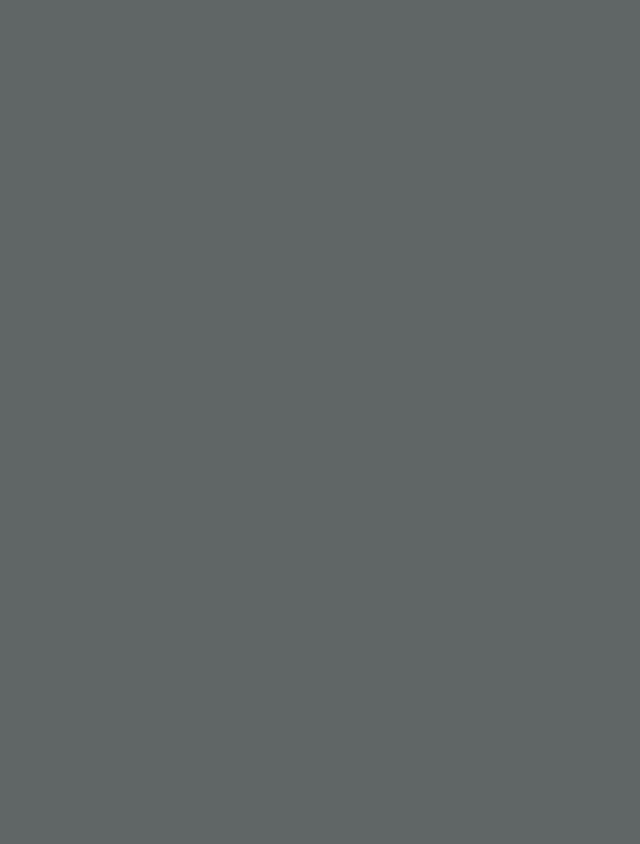
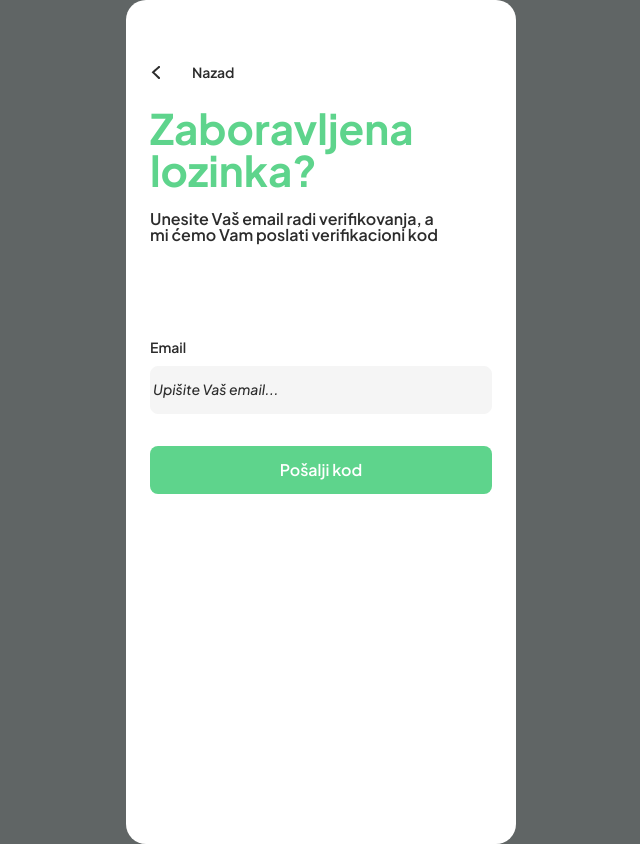
Before and after one commit to VladaTasic987/DriveGreen, a React (Vite) app in the folder DriveGreen/: page /forgot in a window 1280 px wide. Before the commit this address had no page. Shown: the whole page, without its empty margins (319-959 px from the left). Before the commit the page ends 800 px from the top, so only its background shows below. Built offline with nearby package versions, Linux system fonts and the light colour scheme.

Commit message:
feat: forgot password email UI

```diff
--- a/DriveGreen/src/App.scss
+++ b/DriveGreen/src/App.scss
@@ -14,3 +14,4 @@ body {
 @import "./assets/LoginComponents/Wellcome";
 @import "./assets/LoginComponents/Login";
 @import "./assets/LoginComponents/Register";
+@import "./assets/LoginComponents/ForgotPasswordEmail";
--- /dev/null
+++ b/DriveGreen/src/assets/LoginComponents/ForgotPasswordEmail.jsx
@@ -0,0 +1,37 @@
+import arrowBack from '../Images/ArrowBack.png';
+import { Link } from 'react-router-dom';
+
+export function ForgotPasswordEmail() {
+    return (
+        <div id="forgot-password-container">
+
+            <div className="forgot-password-header">
+                <img src={arrowBack} alt='arrow-back' />
+                <Link
+                    to="/"
+                    className='link-to-welcome'
+                >
+                    Nazad
+                </Link>
+            </div>
+
+            <div className="forgot-title">
+                <h1>Zaboravljena lozinka?</h1>
+                <p>Unesite Vaš email radi verifikovanja, a mi ćemo Vam poslati verifikacioni kod</p>
+            </div>
+
+            <div className="forgot-input-email">
+                <label>
+                    Email
+                    <br />
+                    <input
+                        type="text"
+                        placeholder='Upišite Vaš email...'
+                    />
+                </label>
+            </div>
+
+            <button className="send-code">Pošalji kod</button>
+        </div>
+    )
+}
--- a/DriveGreen/src/assets/LoginComponents/Login.jsx
+++ b/DriveGreen/src/assets/LoginComponents/Login.jsx
@@ -2,7 +2,7 @@ import { Link } from 'react-router-dom';
 import arrowBack from '../Images/ArrowBack.png';
 import googleIcon from '../Images/GoogleIcon.png';
 
-export function Login () {
+export function Login() {
 
     return (
         <div id='login-card'>
@@ -47,7 +47,11 @@ export function Login () {
                 </label>
             </div>
 
+            <Link
+                to="/forgot">
                 <h4>Zaboravljena lozinka</h4>
+            </Link>
+
 
             <button className='login-button'>Prijavi se</button>
 
--- /dev/null
+++ b/DriveGreen/src/assets/LoginComponents/_ForgotPasswordEmail.scss
@@ -0,0 +1,105 @@
+#forgot-password-container {
+    width: 390px;
+    min-height: 844px;
+    border-radius: 20px;
+    background-color: #ffffff;
+    display: flex;
+    flex-direction: column;
+    position: relative;
+
+    .forgot-password-header {
+        width: 100%;
+        display: flex;
+        align-items: center;
+        gap: 12px;
+        margin-top: 65px;
+        margin-left: 25px;
+    }
+
+    .link-to-welcome {
+        font-family: Plus Jakarta Sans;
+        font-weight: 600;
+        font-size: 14px;
+        line-height: 100%;
+        color: #2c2c2c;
+        text-decoration: none;
+        margin-left: 20px;
+    }
+
+    .forgot-title {
+        width: 100%;
+        padding-left: 24px;
+        margin-top: 28px;
+    }
+
+    .forgot-title h1 {
+        font-family: Plus Jakarta Sans;
+        font-weight: 700;
+        font-size: 42px;
+        line-height: 100%;
+        color: #5ed48c;
+    }
+
+    .forgot-title p {
+        font-family: Plus Jakarta Sans;
+        font-weight: 600;
+        font-size: 16px;
+        line-height: 100%;
+        margin-top: 20px;
+        color: #2c2c2c;
+        word-wrap: break-word;
+        padding-right: 5px;
+        width: 300px;
+    }
+
+    .forgot-input-email {
+        width: 100%;
+        display: flex;
+        justify-content: center;
+        align-items: center;
+        margin-top: 97px;
+    }
+
+    .forgot-input-email label {
+        font-family: Plus Jakarta Sans;
+        font-weight: 600;
+        font-size: 14px;
+        line-height: 100%;
+        color: #2c2c2c;
+    }
+
+    .forgot-input-email input {
+        width: 342px;
+        height: 48px;
+        border-radius: 8px;
+        background-color: #f5f5f5;
+        border: 1px solid #f5f5f5;
+        margin-top: 12px;
+    }
+
+    .forgot-input-email input::placeholder {
+        font-family: Plus Jakarta Sans;
+        font-weight: 500;
+        font-style: italic;
+        font-size: 14px;
+        color: #2c2c2c;
+        line-height: 100%;
+    }
+
+    .send-code {
+        height: 48px;
+        width: 342px;
+        border-radius: 8px;
+        background-color: #5ed48c;
+        border: none;
+        font-family: Plus Jakarta Sans;
+        font-weight: 600;
+        font-size: 16px;
+        line-height: 100%;
+        color: #ffffff;
+        cursor: pointer;
+        margin-top: 32px;
+        margin-left: auto;
+        margin-right: auto;
+    }
+}
--- a/DriveGreen/src/assets/LoginComponents/_Login.scss
+++ b/DriveGreen/src/assets/LoginComponents/_Login.scss
@@ -1,4 +1,3 @@
-
 #login-card {
     width: 390px;
     height: 844px;
@@ -36,7 +35,7 @@
 
     }
 
-    .login-title h1{
+    .login-title h1 {
         font-family: Plus Jakarta Sans;
         font-weight: 700;
         font-size: 42px;
--- a/DriveGreen/src/assets/Router.jsx
+++ b/DriveGreen/src/assets/Router.jsx
@@ -3,13 +3,15 @@ import { Routes, Route } from 'react-router-dom';
 import { Wellcome } from './LoginComponents/Wellcome';
 import { Login } from './LoginComponents/Login';
 import { Register } from './LoginComponents/Register';
+import { ForgotPasswordEmail } from './LoginComponents/ForgotPasswordEmail';
 
-export function AppRoutes () {
+export function AppRoutes() {
   return (
     <Routes>
       <Route path="/" element={<Wellcome />} />
       <Route path="/login" element={<Login />} />
       <Route path="/register" element={<Register />} />
+      <Route path="/forgot" element={<ForgotPasswordEmail />} />
     </Routes>
   );
 };
```
Also changed, not shown: DriveGreen/src/App.css (line endings or trailing spaces). Lines whose indentation alone changed are shown as unchanged.
